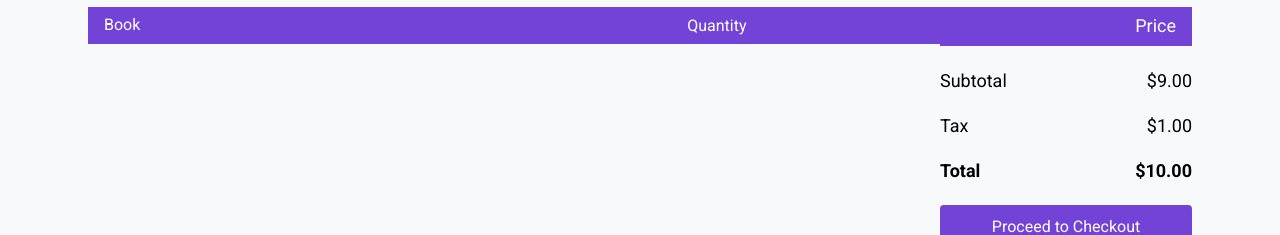
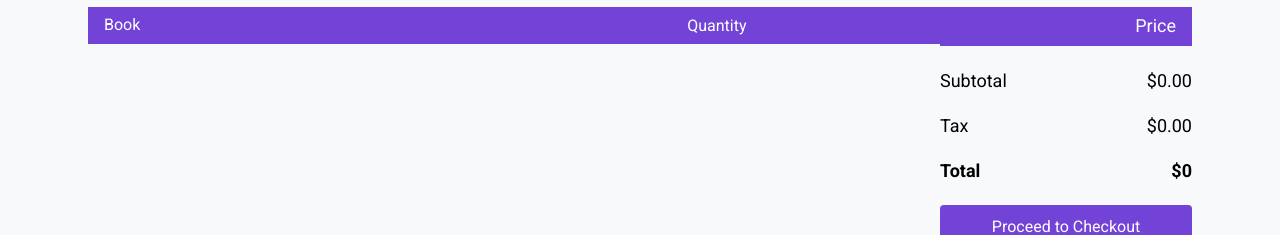
Before and after one commit to Dany2298/E-commerce-React, a React (Create React App) app: page /cart in a window 1280 px wide. Shown: the part 159-394 px from the top of the page. Built offline with nearby package versions, Linux system fonts and the light colour scheme.

Commit message:
cart remove update

```diff
--- a/src/App.js
+++ b/src/App.js
@@ -14,7 +14,27 @@ function App() {
   const [cart, setCart] = useState([]);
 
   function addToCart(book) {
-    setCart([...cart, book]);
+    setCart([...cart, { ...book, quantity: 1 }]);
+  }
+
+  function changeQuantity(book, quantity) {
+    setCart(
+      cart.map((item) => {
+        if (item.id === book.id) {
+          return {
+            ...item,
+            quantity: +quantity,
+          };
+        } else {
+          return item;
+        }
+      })
+    );
+  }
+
+  function removeBook(item) {
+    setCart(cart.filter((book) => book.id !== item.id));
+    console.log("remove book", item);
   }
 
   useEffect(() => {
@@ -32,7 +52,17 @@ function App() {
             <BookInfo books={books} addToCart={addToCart} cart={cart} />
           )}
         />
-        <Route path="/cart" render={() => <Cart books={books} cart={cart} />} />
+        <Route
+          path="/cart"
+          render={() => (
+            <Cart
+              books={books}
+              cart={cart}
+              changeQuantity={changeQuantity}
+              removeBook={removeBook}
+            />
+          )}
+        />
         <Footer />
       </div>
     </Router>
--- a/src/components/Explore.jsx
+++ b/src/components/Explore.jsx
@@ -9,9 +9,9 @@ function Explore() {
           <h2>
             Explore more <span className="purple">Books</span>
           </h2>
-          <Link to="/books">
+          <a href="/books">
             <button className="btn">Explore books</button>
-          </Link>
+          </a>
         </div>
       </div>
     </section>
--- a/src/components/pages/Cart.jsx
+++ b/src/components/pages/Cart.jsx
@@ -1,6 +1,15 @@
-import React from "react";
+import React, { useEffect, useState } from "react";
 
-function Cart({ cart }) {
+function Cart({ cart, changeQuantity, removeBook }) {
+  const [total, setTotal] = useState();
+  useEffect(() => {
+    let price = 0;
+    cart.forEach((item) => {
+      price += +(item.salePrice || item.originalPrice * item.quantity);
+    });
+    setTotal(price);
+  }, [cart, cart.quantity]);
+
   return (
     <div id="books__body">
       <main id="books__main">
@@ -32,7 +41,12 @@ function Cart({ cart }) {
                           <span className="cart__book--price">
                             ${(book.salePrice || book.originalPrice).toFixed(2)}
                           </span>
-                          <button className="cart__book--remove">Remove</button>
+                          <button
+                            className="cart__book--remove"
+                            onClick={() => removeBook(book)}
+                          >
+                            Remove
+                          </button>
                         </div>
                       </div>
                       <div className="cart__quantity">
@@ -41,9 +55,18 @@ function Cart({ cart }) {
                           min={0}
                           max={99}
                           className="cart__input"
+                          value={book.quantity}
+                          onChange={(event) =>
+                            changeQuantity(book, event.target.value)
+                          }
                         />
                       </div>
-                      <div className="cart__total">$10.00</div>
+                      <div className="cart__total">
+                        $
+                        {(
+                          (book.salePrice || book.originalPrice) * book.quantity
+                        ).toFixed(2)}
+                      </div>
                     </div>
                   );
                 })}
@@ -52,15 +75,15 @@ function Cart({ cart }) {
             <div className="total">
               <div className="total__item total__sub-total">
                 <span>Subtotal</span>
-                <span>$9.00</span>
+                <span>${(total * 0.9).toFixed(2)}</span>
               </div>
               <div className="total__item total__tax">
                 <span>Tax</span>
-                <span>$1.00</span>
+                <span>${(total * 0.1).toFixed(2)}</span>
               </div>
               <div className="total__item total__price">
                 <span>Total</span>
-                <span>$10.00</span>
+                <span>${total}</span>
               </div>
               <button
                 className="btn btn__checkout no-cursor"
```
